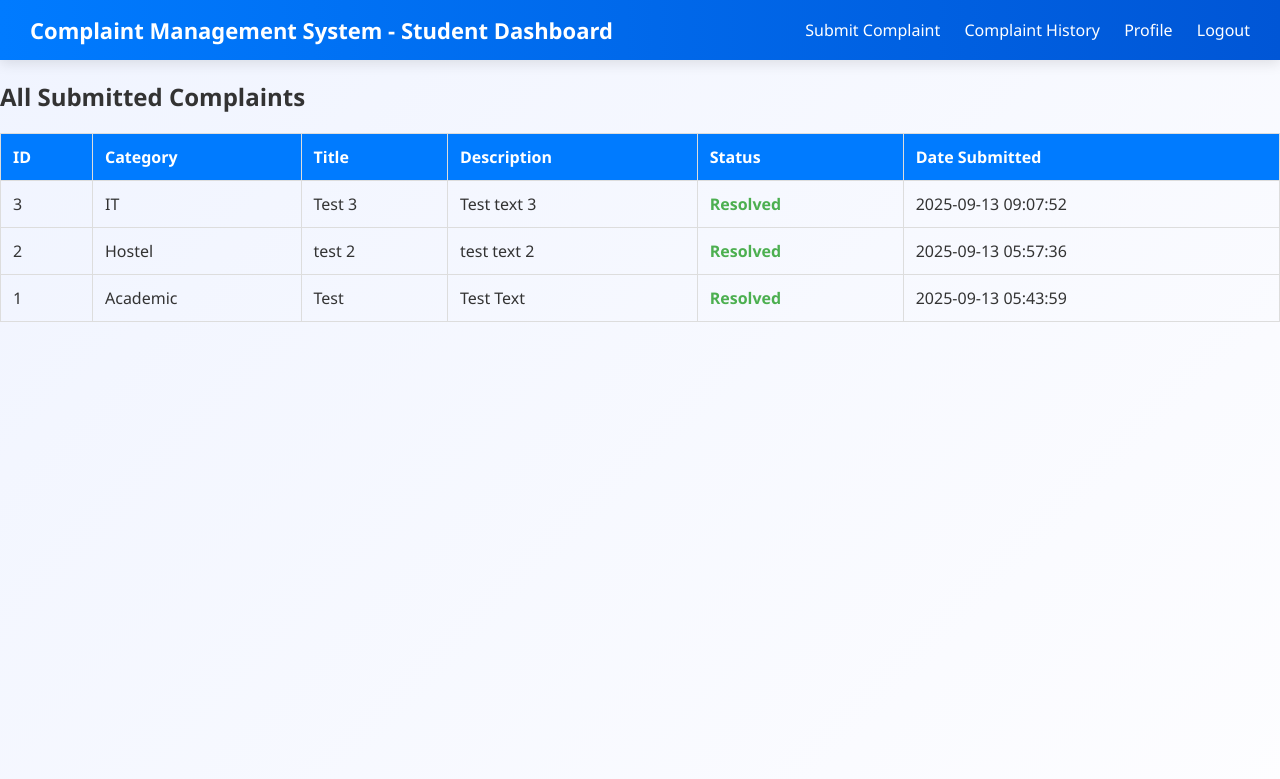
After one commit to Saj1d-prompt/ComplaintManagementSystem, a PHP site: page /complaintHistory.php in a window 1280 px wide. The commit adds this page. Shown: the top 779 px of the page. Run offline with PHP 8.4, Linux system fonts and the light colour scheme; a user stored in the database is signed in; data comes from the database, SQL or seed files in the repository.

Commit message:
complaint history completed

```diff
--- /dev/null
+++ b/complaintHistory.css
@@ -0,0 +1,63 @@
+
+body {
+    margin: 0;
+    font-family: 'Segoe UI', Tahoma, Geneva, Verdana, sans-serif;
+    background: linear-gradient(135deg, #f0f4ff, #fdfdff);
+    color: #333;
+}
+
+header {
+    background: linear-gradient(90deg, #007bff, #0056d6);
+    color: #fff;
+    padding: 15px 30px;
+    display: flex;
+    justify-content: space-between;
+    align-items: center;
+    box-shadow: 0 4px 12px rgba(0,0,0,0.1);
+}
+header .headText {
+    font-weight: bold;
+    font-size: 22px;
+}
+header nav a {
+    color: #fff;
+    margin-left: 20px;
+    text-decoration: none;
+    font-weight: 500;
+    transition: opacity 0.2s;
+}
+header nav a:hover {
+    opacity: 0.8;
+}
+
+table {
+    width: 100%;
+    border-collapse: collapse;
+    margin: 20px 0;
+}
+
+table th, table td {
+    padding: 12px;
+    border: 1px solid #ddd;
+    text-align: left;
+}
+
+table th {
+    background: #007bff;
+    color: white;
+}
+
+.status.pending {
+    color: #ff9800;
+    font-weight: bold;
+}
+
+.status.in-progress {
+    color: #2196f3;
+    font-weight: bold;
+}
+
+.status.resolved {
+    color: #4caf50;
+    font-weight: bold;
+}
--- /dev/null
+++ b/complaintHistory.php
@@ -0,0 +1,78 @@
+<?php
+session_start();
+include 'db.php';
+
+// Check if logged in as student
+if (!isset($_SESSION['role']) || $_SESSION['role'] !== 'student') {
+    header("Location: login.php");
+    exit();
+}
+
+$student_id = $_SESSION['user_id'];
+
+// Fetch all complaints for this student
+$sql = "SELECT c.id, cat.name as category, c.title, c.description, c.status, c.created_at
+        FROM complaints c
+        JOIN categories cat ON c.category_id = cat.id
+        WHERE c.user_id = ?   -- ✅ use user_id instead of student_id
+        ORDER BY c.created_at DESC";
+
+$stmt = $conn->prepare($sql);
+$stmt->bind_param("i", $student_id);
+$stmt->execute();
+$result = $stmt->get_result();
+?>
+<!DOCTYPE html>
+<html lang="en">
+<head>
+    <meta charset="UTF-8">
+    <title>Complaint History</title>
+    <link rel="stylesheet" href="complaintHistory.css">
+</head>
+<body>
+<header>
+    <div class="headText">Complaint Management System - Student Dashboard</div>
+    <nav>
+        <a href="complaintApplication.php">Submit Complaint</a>
+        <a href="complaintHistory.php">Complaint History</a>
+        <a href="#">Profile</a>
+        <a href="index.php">Logout</a>
+    </nav>
+</header>
+<div class="container">
+    <h2>All Submitted Complaints</h2>
+    <table>
+        <thead>
+            <tr>
+                <th>ID</th>
+                <th>Category</th>
+                <th>Title</th>
+                <th>Description</th>
+                <th>Status</th>
+                <th>Date Submitted</th>
+            </tr>
+        </thead>
+        <tbody>
+        <?php while ($row = $result->fetch_assoc()): ?>
+            <tr>
+                <td><?php echo $row['id']; ?></td>
+                <td><?php echo htmlspecialchars($row['category']); ?></td>
+                <td><?php echo htmlspecialchars($row['title']); ?></td>
+                <td><?php echo htmlspecialchars($row['description']); ?></td>
+                <td>
+                    <?php if ($row['status'] === 'pending'): ?>
+                        <span class="status pending">Pending</span>
+                    <?php elseif ($row['status'] === 'in-progress'): ?>
+                        <span class="status in-progress">In Progress</span>
+                    <?php else: ?>
+                        <span class="status resolved">Resolved</span>
+                    <?php endif; ?>
+                </td>
+                <td><?php echo $row['created_at']; ?></td>
+            </tr>
+        <?php endwhile; ?>
+        </tbody>
+    </table>
+</div>
+</body>
+</html>
--- a/student_dashboard.php
+++ b/student_dashboard.php
@@ -46,7 +46,7 @@ $complaints = $conn->query("SELECT c.id, c.title, c.description, c.status, c.cre
     <div class="headText">Complaint Management System - Student Dashboard</div>
     <nav>
         <a href="complaintApplication.php">Submit Complaint</a>
-        <a href="#">Complaint History</a>
+        <a href="complaintHistory.php">Complaint History</a>
         <a href="#">Profile</a>
         <a href="index.php">Logout</a>
     </nav>
```
